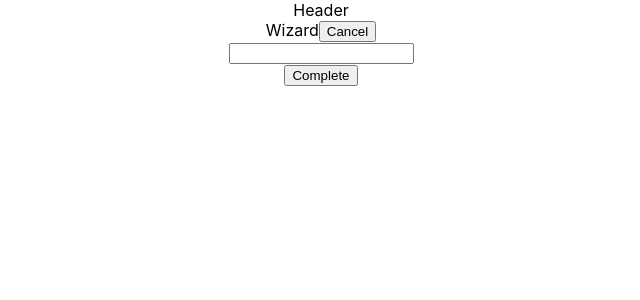
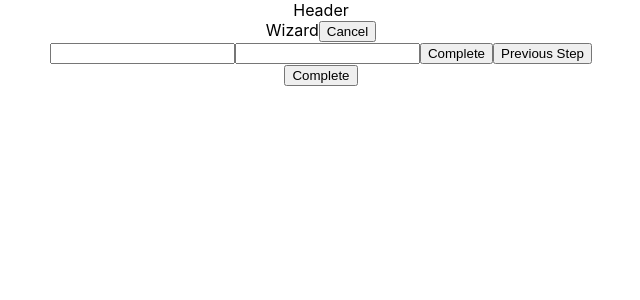
Before and after one commit to scottsf/apt-full-stack-app, a React (Create React App) app: page /wizard/step3 in a window 1280 px wide. Shown: the top 300 px of the page, without its empty margins (319-959 px from the left). Built offline with nearby package versions, Linux system fonts and the light colour scheme.

Commit message:
Activate button events

```diff
--- a/package.json
+++ b/package.json
@@ -14,8 +14,10 @@
     "nodemon": "^1.18.9",
     "react": "^16.7.0",
     "react-dom": "^16.7.0",
+    "react-redux": "^6.0.0",
     "react-router-dom": "^4.3.1",
-    "react-scripts": "2.1.2"
+    "react-scripts": "2.1.2",
+    "redux": "^4.0.1"
   },
   "scripts": {
     "start": "react-scripts start",
--- a/src/components/dashboard/Dashboard.js
+++ b/src/components/dashboard/Dashboard.js
@@ -1,47 +1,45 @@
 import React, {Component} from 'react';
 import House from '../house/House.js';
-import { Link } from 'react-router-dom';
+import {Link} from 'react-router-dom';
 import axios from 'axios';
 
 class Dashboard extends Component {
   state = {
-    houses: []
-  }
+    houses: [],
+  };
 
   componentDidMount() {
     this.getHouses();
   }
 
   getHouses = () => {
-    axios.get(`/api/houses`)
-      .then(res => {
-        console.log(res)
-        let houses = res.data;
-        this.setState({houses})
-      })
-  }
+    axios.get(`/api/houses`).then(res => {
+      console.log(res);
+      let houses = res.data;
+      this.setState({houses});
+    });
+  };
 
-  removeHouse = (id) => {
-    axios.delete(`/api/house/${id}`)
-      .then(res => {
-        this.getHouses();
-      })
-  }
+  removeHouse = id => {
+    axios.delete(`/api/house/${id}`).then(res => {
+      this.getHouses();
+    });
+  };
 
   render() {
-    let houses = this.state.houses.map((item, i) =>
-      <House key={i} {...item} removeHouse={id => this.removeHouse(id)}/>
-    )
+    let houses = this.state.houses.map((item, i) => (
+      <House key={i} {...item} removeHouse={id => this.removeHouse(id)} />
+    ));
 
     return (
       <div>
         Dashboard
-        <Link to='/wizard'>
-        <button> Add New Property </button>
+        <Link to="/wizard/step1">
+          <button> Add New Property </button>
         </Link>
-        { houses }
+        {houses}
       </div>
-    )
+    );
   }
 }
 
--- a/src/components/wizard/Step1.js
+++ b/src/components/wizard/Step1.js
@@ -1,4 +1,5 @@
 import React, {Component} from 'react';
+import {Link} from 'react-router-dom';
 
 class Step1 extends Component {
   state = {
@@ -54,6 +55,9 @@ class Step1 extends Component {
           placeholder="zipcode"
           onChange={e => this.handleInput(e)}
         />
+        <Link to="/wizard/step2">
+          <button>Next Step</button>
+        </Link>
       </div>
     );
   }
--- a/src/components/wizard/Step2.js
+++ b/src/components/wizard/Step2.js
@@ -1,4 +1,5 @@
 import React, {Component} from 'react';
+import {Link} from 'react-router-dom';
 
 class Step2 extends Component {
   handleInput = e => {
@@ -16,6 +17,12 @@ class Step2 extends Component {
           value={this.props.imgUrl}
           onChange={e => this.props.handleInput(e)}
         />
+        <button onClick={() => this.props.history.push('/wizard/step1')}>
+          Previous Step
+        </button>
+        <Link to="/wizard/step3">
+          <button>Next Step</button>
+        </Link>
       </div>
     );
   }
--- a/src/components/wizard/Step3.js
+++ b/src/components/wizard/Step3.js
@@ -1,4 +1,5 @@
 import React, {Component} from 'react';
+import {Link} from 'react-router-dom';
 
 class Step3 extends Component {
   state = {
@@ -20,6 +21,17 @@ class Step3 extends Component {
           value={this.props.imgUrl}
           onChange={e => this.props.handleInput(e)}
         />
+        <input
+          name="imgUrl"
+          value={this.props.imgUrl}
+          onChange={e => this.props.handleInput(e)}
+        />
+        <Link to="/">
+          <button onClick={() => this.createHouse()}> Complete </button>
+        </Link>
+        <button onClick={() => this.props.history.goBack()}>
+          Previous Step
+        </button>
       </div>
     );
   }
```
Also changed, not shown: src/ducks/reducer.js (added), src/ducks/store.js (added), 1 other file (tests, documents, lock files or other folders).
